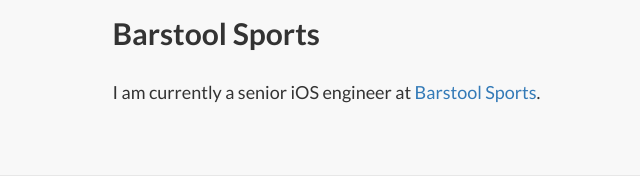
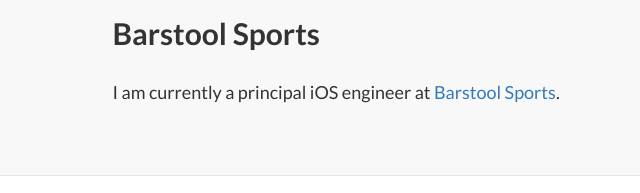
Before and after one commit to radmakr/radmakr.github.io, a plain HTML site: page index.html in a window 1280 px wide. Shown: the part 827-1020 px from the top of the page, 640-1280 px from the left. Drawn offline with Linux system fonts and the light colour scheme.

Commit message:
update barstool title

```diff
--- a/index.html
+++ b/index.html
@@ -113,7 +113,7 @@
                     <hr class="section-heading-spacer">
                     <div class="clearfix"></div>
                     <h2 class="section-heading">Barstool Sports</h2>
-                    <p class="lead">I am currently a senior iOS engineer at <a target="_blank" href="https://barstoolsports.com">Barstool Sports</a>.
+                    <p class="lead">I am currently a principal iOS engineer at <a target="_blank" href="https://barstoolsports.com">Barstool Sports</a>.
                         </br></p>
                 </div>
                 <div class="col-lg-5 col-sm-pull-6  col-sm-6">
```
